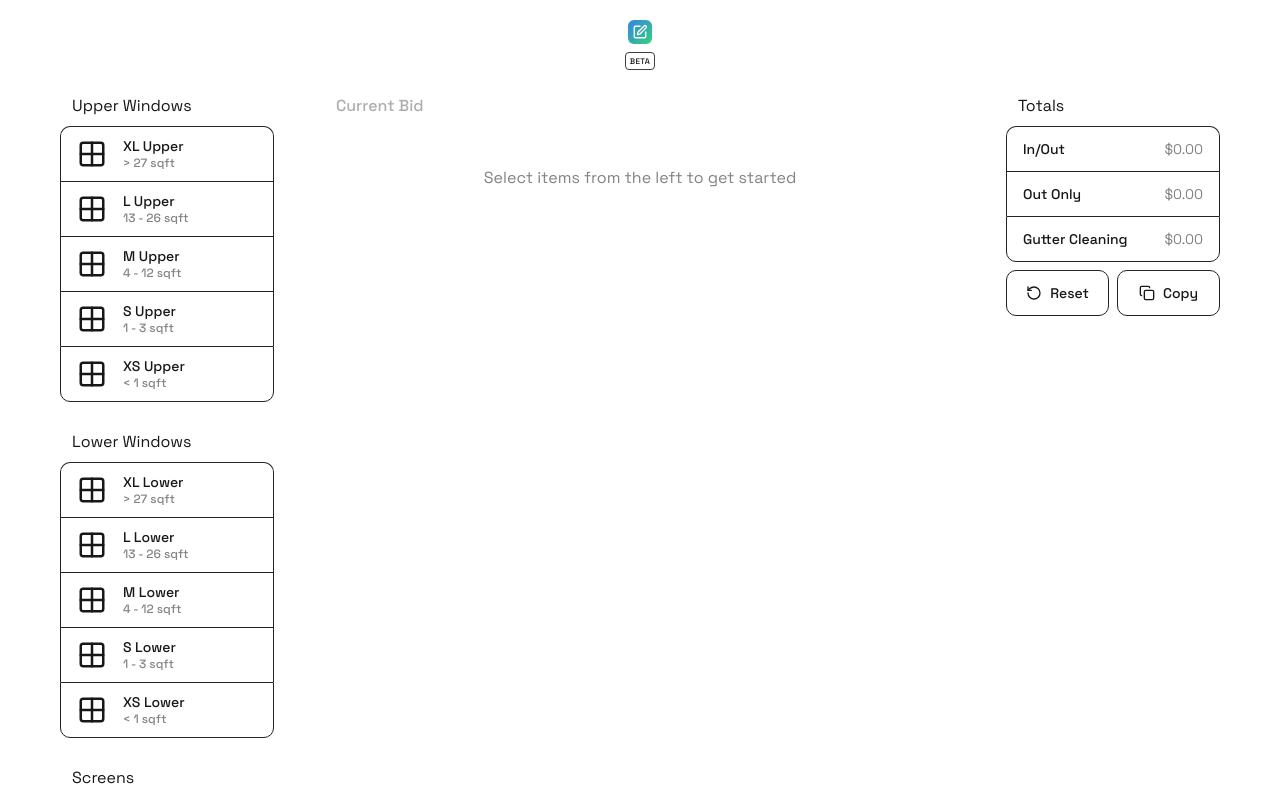
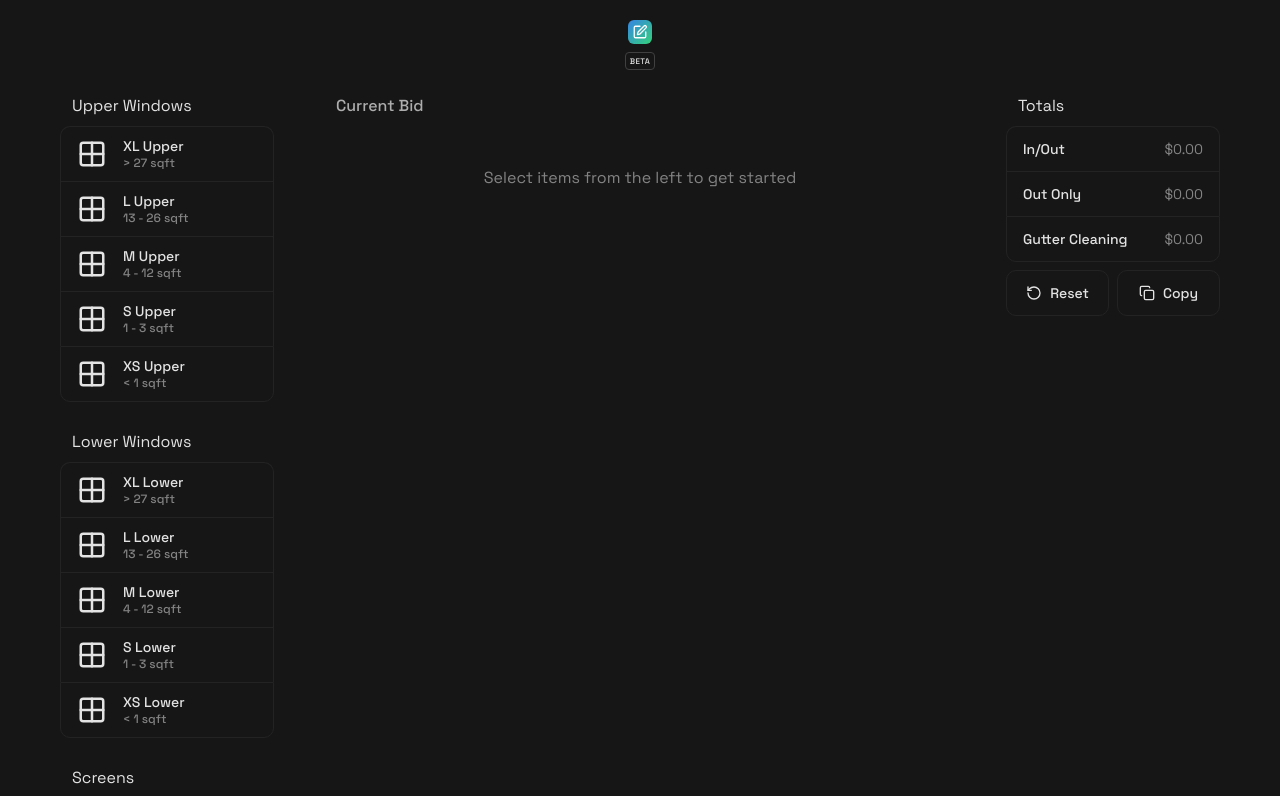
Before and after one commit to n0xlite/bidonsite-beta, a Next.js app: page / in a window 1280 px wide. Shown: the top 796 px of the page. Built offline with nearby package versions, Linux system fonts and the light colour scheme.

Commit message:
fix color themes

```diff
--- a/app/globals.css
+++ b/app/globals.css
@@ -1,8 +1,8 @@
 @import "tailwindcss";
 
 :root {
-  --background: #ffffff;
-  --foreground: #171717;
+  --background: #161616;
+  --foreground: #e3e3e3;
 }
 
 @theme inline {
```
